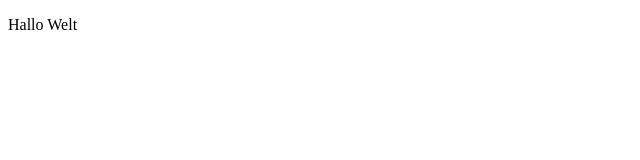
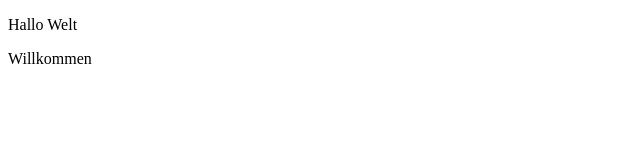
Before and after one commit to grafikbureau/smart, a plain HTML site: page index.html in a window 1280 px wide. Shown: the full height of the page, 0-640 px from the left. Drawn offline with Linux system fonts and the light colour scheme.

Commit message:
text changed

```diff
--- a/index.html
+++ b/index.html
@@ -8,5 +8,6 @@
 
     <body>
         <p>Hallo Welt</p>
+        <p>Willkommen</p>
     </body>
 </html>
```
